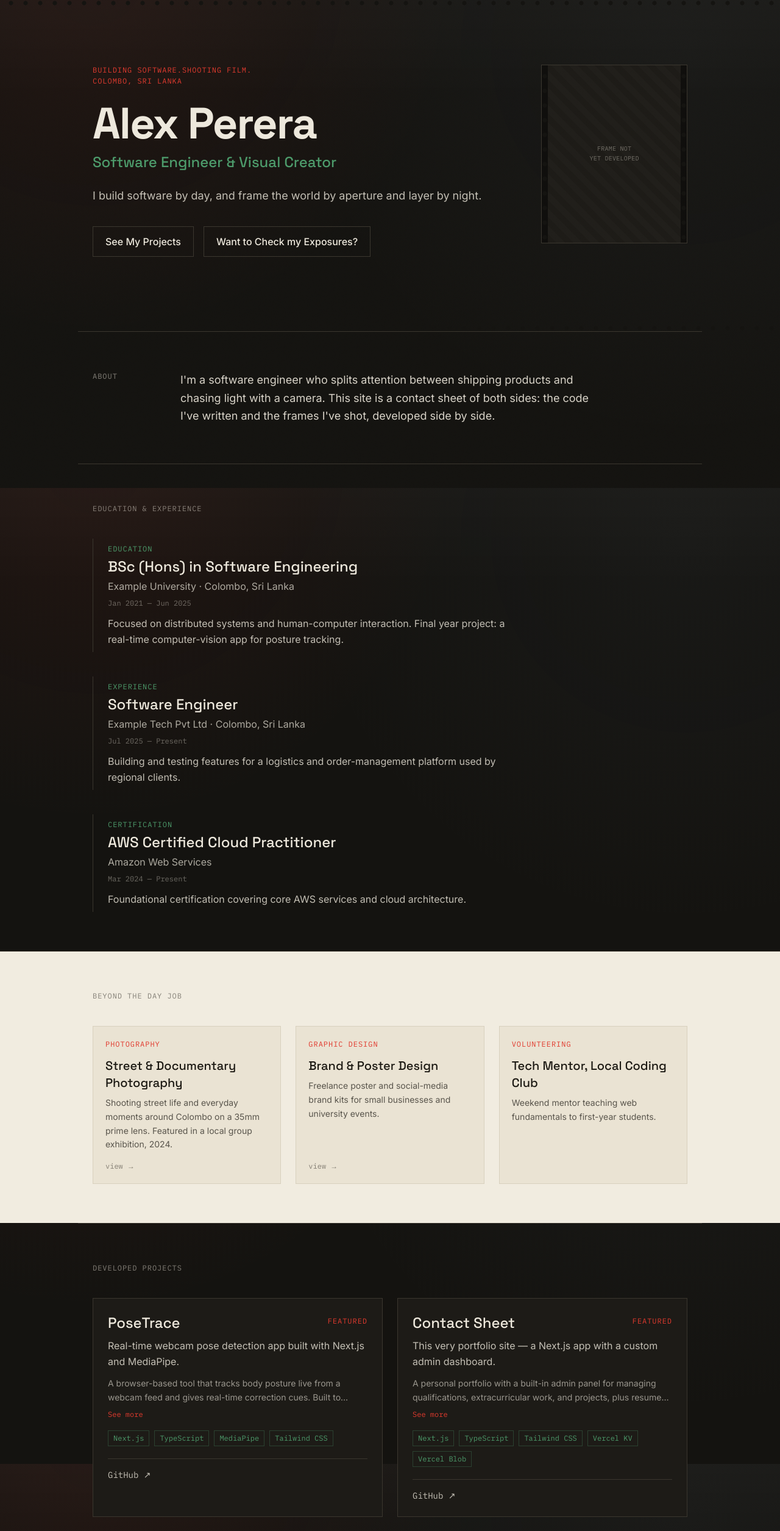
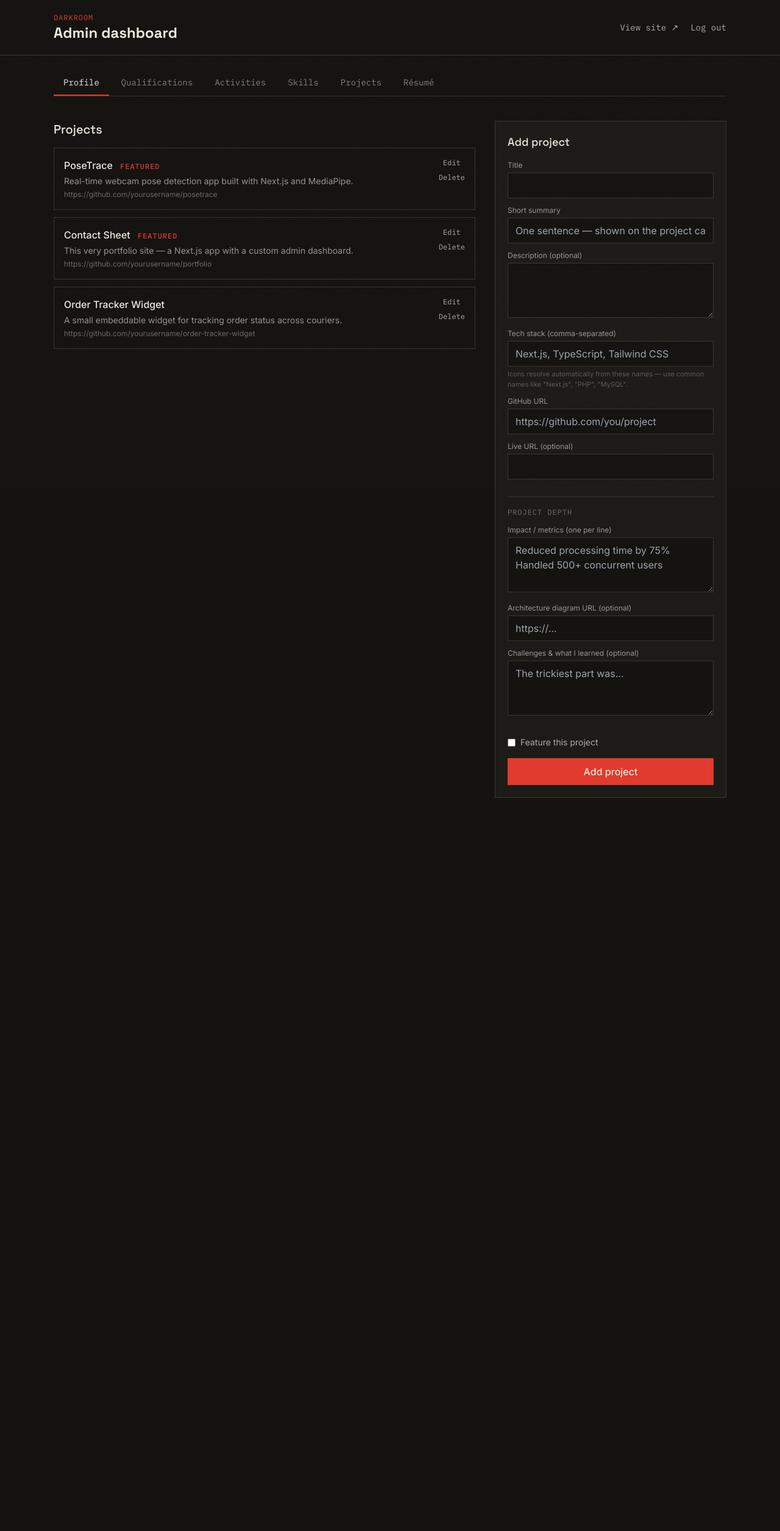
Before and after one commit to binoperera/Portfolio, a Next.js app: page / in a window 1280 px wide. Shown: the top 2510 px of the page at 61% size. After the commit the page ends 1348 px from the top, so only its background shows below. Built offline with nearby package versions, Linux system fonts and the light colour scheme.

Commit message:
Refactor DashboardPage and remove unused code

```diff
--- a/app/page.tsx
+++ b/app/page.tsx
@@ -1,289 +1,81 @@
-import { getData } from "@/lib/store";
-import type { Qualification } from "@/lib/types";
-import FilmFrame from "@/components/FilmFrame";
-import Reveal from "@/components/Reveal";
-import ProjectDetails from "@/components/ProjectDetails";
+"use client";
 
-// Always read fresh data — without this, Next.js may statically cache this
-// page at build time and your admin edits wouldn't show up once deployed.
-export const dynamic = "force-dynamic";
+import { useState } from "react";
+import { useRouter } from "next/navigation";
+import Link from "next/link";
+import ProfileManager from "@/components/ProfileManager";
+import QualificationsManager from "@/components/QualificationsManager";
+import ActivitiesManager from "@/components/ActivitiesManager";
+import ProjectsManager from "@/components/ProjectsManager";
+import ResumeManager from "@/components/ResumeManager";
+import SkillsManager from "@/components/SkillsManager";
 
-function Sprocket({ holeColor }: { holeColor: string }) {
-  return <div className="sprocket-strip" style={{ ["--hole-color" as any]: holeColor }} />;
-}
+const TABS = [
+  { key: "profile", label: "Profile" },
+  { key: "qualifications", label: "Qualifications" },
+  { key: "activities", label: "Activities" },
+  { key: "skills", label: "Skills" },
+  { key: "projects", label: "Projects" },
+  { key: "resume", label: "Résumé" },
+] as const;
 
-function formatDate(d?: string) {
-  if (!d) return "Present";
-  const [year, month] = d.split("-");
-  const months = ["Jan","Feb","Mar","Apr","May","Jun","Jul","Aug","Sep","Oct","Nov","Dec"];
-  return `${months[Number(month) - 1] ?? ""} ${year}`;
-}
+type TabKey = (typeof TABS)[number]["key"];
 
-const typeLabel: Record<Qualification["type"], string> = {
-  education: "Education",
-  experience: "Experience",
-  certification: "Certification",
-};
+export default function DashboardPage() {
+  const router = useRouter();
+  const [tab, setTab] = useState<TabKey>("profile");
 
-export default async function HomePage() {
-  const data = await getData();
-  const { profile, qualifications, activities, projects, resume } = data;
-
- const typeOrder: Record<Qualification["type"], number> = {
-  education: 0,
-  experience: 1,
-  certification: 2,
-};
-
-const sortedQualifications = [...qualifications].sort((a, b) => {
-  // Education -> Experience -> Certification
-  if (typeOrder[a.type] !== typeOrder[b.type]) {
-    return typeOrder[a.type] - typeOrder[b.type];
+  async function handleLogout() {
+    await fetch("/api/auth/logout", { method: "POST" });
+    router.push("/admin");
+    router.refresh();
   }
 
-  // Present (no endDate) counts as the latest possible date
-  const endA = a.endDate || "9999-12";
-  const endB = b.endDate || "9999-12";
-
-  if (endA !== endB) {
-    return endB.localeCompare(endA); // latest end date first
-  }
-
-  // Tiebreaker when end dates match: latest start date first
-  return b.startDate.localeCompare(a.startDate);
-});
-  const sortedActivities = [...activities].sort((a, b) => a.order - b.order);
-  const sortedProjects = [...projects].sort((a, b) => a.order - b.order);
-
   return (
-    <main>
-      {/* ---------------- HERO ---------------- */}
-      <section className="relative overflow-hidden">
-        <Sprocket holeColor="#141310" />
-        <div className="max-w-5xl mx-auto px-6 pt-16 pb-20 md:pt-24 md:pb-28 grid md:grid-cols-[1fr_240px] gap-10 md:gap-14 items-start">
+    <main className="min-h-screen bg-ink">
+      <header className="border-b border-line">
+        <div className="max-w-6xl mx-auto px-6 py-5 flex items-center justify-between">
           <div>
-            <p className="eyebrow text-safelight mb-6">
-  Building software.Shooting film. <br></br>{profile.location && `${profile.location}`}
-</p>
-            <h1 className="font-display font-bold text-5xl md:text-7xl leading-[1.05] tracking-tight text-cream">
-              {profile.name}
-            </h1>
-            <p className="font-display text-xl md:text-2xl text-aperture mt-3 break-words">{profile.role}</p>
-            <p className="max-w-2xl text-cream/80 text-lg mt-6 leading-relaxed break-words">{profile.tagline}</p>
-
-            <div className="flex flex-wrap gap-4 mt-9">
-              {resume && (
-                <a
-                  href={resume.url}
-                  download={resume.fileName}
-                  className="inline-flex items-center gap-2 bg-safelight text-cream px-5 py-3 font-medium hover:brightness-110 transition"
-                >
-                  Resume
-                  <span aria-hidden>↓</span>
-                </a>
-              )}
-              <a
-                href="#work"
-                className="inline-flex items-center gap-2 border border-line text-cream px-5 py-3 font-medium hover:border-cream/50 transition"
-              >
-                See My Projects
-              </a>
-              <a
-                href="#exposures"
-                className="inline-flex items-center gap-2 border border-line text-cream px-5 py-3 font-medium hover:border-cream/50 transition"
-              >
-                Want to Check my Exposures?
-              </a>
-            </div>
+            <p className="eyebrow text-safelight">Darkroom</p>
+            <h1 className="font-display font-bold text-2xl text-cream">Admin dashboard</h1>
           </div>
-
-          <Reveal delay={150}>
-            <FilmFrame photoUrl={profile.photoUrl} name={profile.name} />
-          </Reveal>
-        </div>
-        <Sprocket holeColor="#141310" />
-      </section>
-
-      {/* ---------------- ABOUT ---------------- */}
-      <section className="max-w-5xl mx-auto px-6 py-16 border-t border-line">
-        <div className="grid md:grid-cols-[120px_1fr] gap-6">
-          <p className="eyebrow text-cream/50">About</p>
-<p className="text-cream/90 text-lg leading-relaxed max-w-2xl break-words">{profile.bio}</p>
-        </div>
-      </section>
-
-      {/* ---------------- QUALIFICATIONS (developed like a timeline of exposures) ---------------- */}
-      <section id = "exposures" className="max-w-5xl mx-auto px-6 py-16 border-t border-line">
-        <p className="eyebrow text-cream/50 mb-10">Education &amp; Experience</p>
-        <ol className="space-y-10">
-          {sortedQualifications.map((q, i) => (
-            <li key={q.id}>
-              <Reveal delay={i * 80}>
-                <div>
-  <div className="border-l border-line pl-6 pb-2">
-                  </div>
-                  <div className="border-l border-line pl-6 pb-2">
-                    <p className="eyebrow text-aperture mb-1">{typeLabel[q.type]}</p>
-                    <h3 className="font-display font-medium text-2xl text-cream">{q.title}</h3>
-                    <p className="text-cream/70 mt-1">
-                      {q.organization}
-                      {q.location ? ` · ${q.location}` : ""}
-                    </p>
-                    <p className="font-mono text-xs text-cream/40 mt-2">
-                      {formatDate(q.startDate)} — {formatDate(q.endDate)}
-                    </p>
-                    {q.description && (() => {
-  const parts = q.description.split("•").map((s) => s.trim()).filter(Boolean);
-  const [intro, ...points] = parts;
-
-  return (
-    <div className="mt-3 max-w-2xl">
-      {intro && (
-        <p className="text-cream/80 leading-relaxed">{intro}</p>
-      )}
-      {points.length > 0 && (
-        <ul className="mt-2 space-y-1.5 list-disc list-inside marker:text-safelight">
-          {points.map((point, idx) => (
-            <li key={idx} className="text-cream/80 leading-relaxed pl-1">
-              {point}
-            </li>
-          ))}
-        </ul>
-      )}
-    </div>
-  );
-})()}
-                  </div>
-                </div>
-              </Reveal>
-            </li>
-          ))}
-        </ol>
-      </section>
-
-      {/* ---------------- EXTRA-CURRICULAR / CONTACT SHEET ---------------- */}
-      <section className="border-t border-line bg-paper text-paper-ink">
-        <div className="max-w-5xl mx-auto px-6 py-16">
-          <p className="eyebrow text-paper-ink/50 mb-10">Beyond the day Job</p>
-          <div className="grid sm:grid-cols-2 lg:grid-cols-3 gap-6">
-            {sortedActivities.map((a, i) => (
-              <Reveal key={a.id} delay={i * 80}>
-                <a
-                  href={a.link || undefined}
-                  target={a.link ? "_blank" : undefined}
-                  rel={a.link ? "noopener noreferrer" : undefined}
-                  className={`group border border-line-paper bg-[#EAE3D3] p-5 flex flex-col h-full ${
-                    a.link ? "hover:border-paper-ink/40 transition cursor-pointer" : ""
-                  }`}
-                >
-                  <p className="eyebrow text-safelight mb-3">{a.category}</p>
-                  <h3 className="font-display font-medium text-xl">{a.title}</h3>
-                  {a.description && (
-                    <p className="text-paper-ink/70 text-sm mt-2 leading-relaxed flex-1">
-                      {a.description}
-                    </p>
-                  )}
-                  {a.link && (
-                    <span className="font-mono text-xs mt-4 text-paper-ink/50 group-hover:text-safelight transition">
-                      view →
-                    </span>
-                  )}
-                </a>
-              </Reveal>
-            ))}
+          <div className="flex items-center gap-5">
+            <Link href="/" target="_blank" className="font-mono text-sm text-cream/70 hover:text-cream">
+              View site ↗
+            </Link>
+            <button onClick={handleLogout} className="font-mono text-sm text-cream/70 hover:text-safelight">
+              Log out
+            </button>
           </div>
         </div>
-      </section>
+      </header>
 
-      {/* ---------------- PROJECTS ---------------- */}
-      <section id="work" className="max-w-5xl mx-auto px-6 py-16 border-t border-line scroll-mt-8">
-        <p className="eyebrow text-cream/50 mb-10">Developed Projects</p>
-        <div className="grid md:grid-cols-2 gap-6">
-          {sortedProjects.map((p, i) => (
-            <Reveal key={p.id} delay={i * 100}>
-              <div className="border border-line p-6 flex flex-col bg-surface h-full">
-                <div className="flex items-start justify-between gap-3">
-                  <h3 className="font-display font-medium text-2xl text-cream">{p.title}</h3>
-                  {p.featured && (
-                    <span className="eyebrow text-safelight shrink-0 pt-1">Featured</span>
-                  )}
-                </div>
-                <ProjectDetails summary={p.summary} description={p.description} />
-                {p.techStack?.length > 0 && (
-                  <ul className="flex flex-wrap gap-2 mt-4">
-                    {p.techStack.map((t) => (
-                      <li key={t} className="font-mono text-xs text-aperture border border-aperture/30 px-2 py-1">
-                        {t}
-                      </li>
-                    ))}
-                  </ul>
-                )}
-                <div className="flex gap-5 mt-5 pt-4 border-t border-line">
-                  <a
-                    href={p.githubUrl}
-                    target="_blank"
-                    rel="noopener noreferrer"
-                    className="font-mono text-sm text-cream/80 hover:text-safelight transition"
-                  >
-                    GitHub ↗
-                  </a>
-                  {p.liveUrl && (
-                    <a
-                      href={p.liveUrl}
-                      target="_blank"
-                      rel="noopener noreferrer"
-                      className="font-mono text-sm text-cream/80 hover:text-safelight transition"
-                    >
-                      Live ↗
-                    </a>
-                  )}
-                </div>
-              </div>
-            </Reveal>
+      <nav className="max-w-6xl mx-auto px-6 pt-6">
+        <div className="flex flex-wrap gap-1 border-b border-line">
+          {TABS.map((t) => (
+            <button
+              key={t.key}
+              onClick={() => setTab(t.key)}
+              className={`font-mono text-sm px-4 py-2.5 border-b-2 transition ${
+                tab === t.key
+                  ? "border-safelight text-cream"
+                  : "border-transparent text-cream/50 hover:text-cream/80"
+              }`}
+            >
+              {t.label}
+            </button>
           ))}
         </div>
-      </section>
+      </nav>
 
-      {/* ---------------- CONTACT / FOOTER ---------------- */}
-      <footer className="border-t border-line">
-        <Sprocket holeColor="#141310" />
-        <div className="max-w-5xl mx-auto px-6 py-16">
-          <p className="eyebrow text-cream/50 mb-4">Develop &amp; print</p>
-          <Reveal>
-            <h2 className="font-display font-bold text-3xl md:text-4xl text-cream mb-6">
-              Let's Talk About the Next Roll or Something
-            </h2>
-          </Reveal>
-          <div className="flex flex-wrap gap-x-8 gap-y-3 font-mono text-sm">
-            <a href={`mailto:${profile.email}`} className="text-cream/80 hover:text-safelight transition">
-              {profile.email}
-            </a>
-            {profile.socials.github && (
-              <a href={profile.socials.github} target="_blank" rel="noopener noreferrer" className="text-cream/80 hover:text-safelight transition">
-                GitHub
-              </a>
-            )}
-            {profile.socials.linkedin && (
-              <a href={profile.socials.linkedin} target="_blank" rel="noopener noreferrer" className="text-cream/80 hover:text-safelight transition">
-                LinkedIn
-              </a>
-            )}
-            {profile.socials.instagram && (
-              <a href={profile.socials.instagram} target="_blank" rel="noopener noreferrer" className="text-cream/80 hover:text-safelight transition">
-                Instagram
-              </a>
-            )}
-            {profile.socials.facebook && (
-              <a href={profile.socials.facebook} target="_blank" rel="noopener noreferrer" className="text-cream/80 hover:text-safelight transition">
-                Facebook
-              </a>
-            )}
-          </div>
-          <p className="font-mono text-xs text-cream/30 mt-12">
-            © {new Date().getFullYear()} {profile.name}. Built with Next.js, developed by NBP.
-          </p>
-        </div>
-      </footer>
+      <div className="max-w-6xl mx-auto px-6 py-10">
+        {tab === "profile" && <ProfileManager />}
+        {tab === "qualifications" && <QualificationsManager />}
+        {tab === "activities" && <ActivitiesManager />}
+        {tab === "projects" && <ProjectsManager />}
+        {tab === "resume" && <ResumeManager />}
+        {tab === "skills" && <SkillsManager />}
+      </div>
     </main>
   );
 }
```
